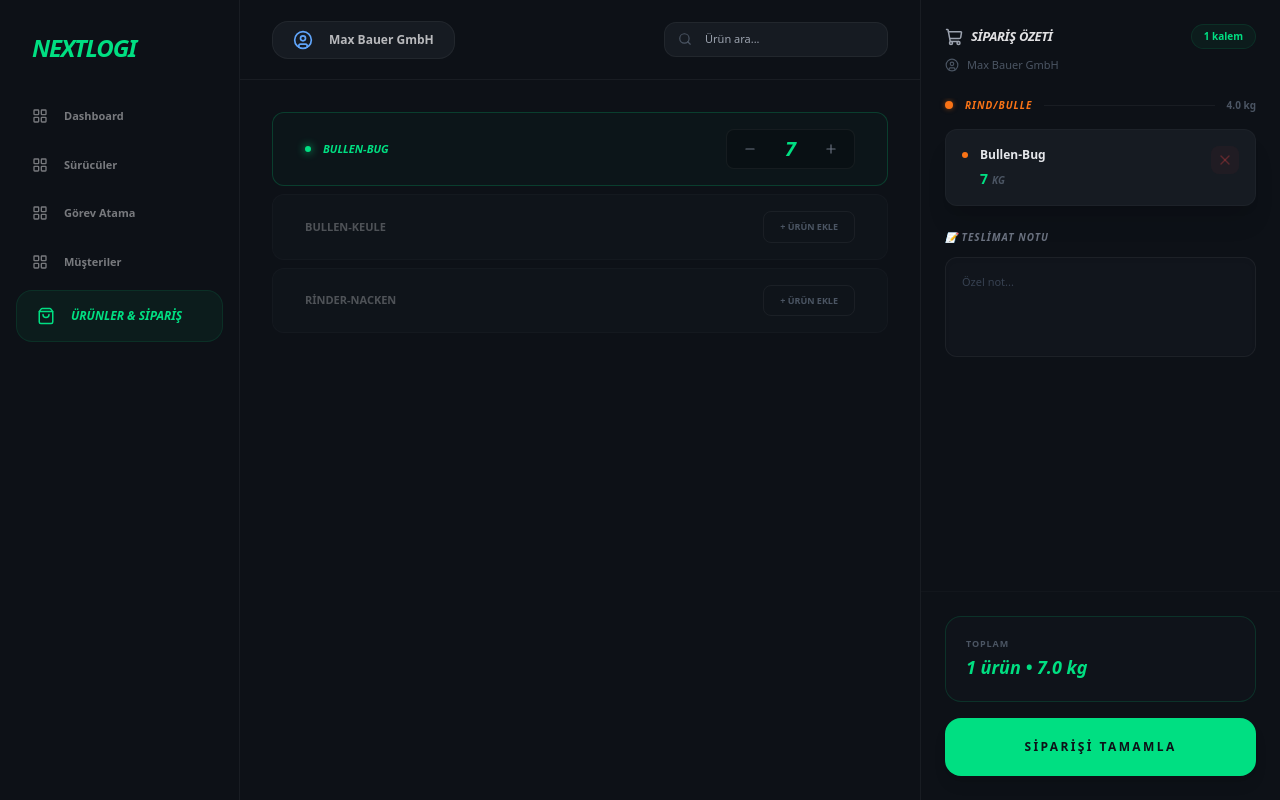
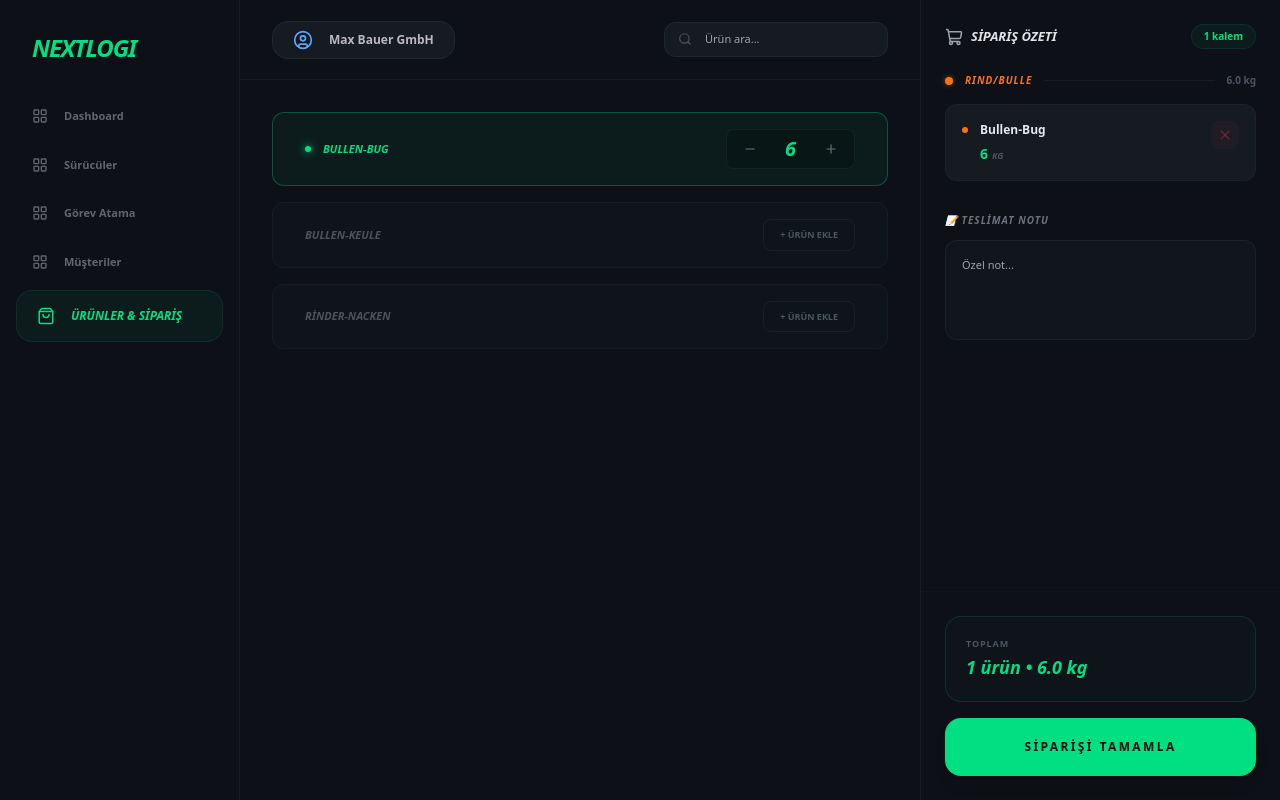
Before and after one commit to takipciberlin-sketch/nextlogi-live, a React (Create React App) app: page / in a window 1280 px wide. Built offline with nearby package versions, Linux system fonts and the light colour scheme.

Commit message:
Sepet içindeki ürünler kategorilerine göre gruplandırıldı ve image_578a00.png görselindeki stil uygulandı.

```diff
--- a/src/App.js
+++ b/src/App.js
@@ -1,48 +1,55 @@
 import React, { useState } from 'react';
 import {
   LayoutGrid, ShoppingBag, Search, ShoppingCart,
-  ArrowLeft, Package, UserCircle, Settings,
-  ChevronLeft, X, Fuel, CreditCard, Plus, Minus
+  UserCircle, X, Plus, Minus
 } from 'lucide-react';
 
-// --- TASARIM SİSTEMİ (Style Guide) ---
-// Görseldeki (image_578a00.png) değerlerin dondurulmuş hali
 const THEME = {
   colors: {
     bgMain: '#0d1117',
     bgCard: '#161b22',
-    primary: '#00df82', // Neon Yeşil
-    secondary: '#f97316', // Turuncu
+    primary: '#00df82',
+    secondary: '#f97316',
     textMain: '#e1e1e3',
-    textMuted: '#484f58',
-    danger: '#ef4444'
-  },
-  radius: {
-    base: '12px',
-    large: '20px',
-    full: '9999px'
+    textMuted: '#484f58'
   }
 };
 
-const FinalLockedUI = () => {
-  const [cart, setCart] = useState({ 5: 7 }); // Görseldeki gibi 7 adet Bullen-Bug
+const FinalApp = () => {
+  // Görseldeki gibi 6.0 kg Bullen-Bug ile başlıyoruz
+  const [cart, setCart] = useState({ 1: 6 });
+
+  // Ürünleri kategorileriyle tanımlıyoruz ki başlıklar kaybolmasın
+  const categories = [
+    {
+      id: "cat1",
+      name: "RIND/BULLE",
+      products: [
+        { id: 1, name: "Bullen-Bug" },
+        { id: 2, name: "Bullen-Keule" },
+        { id: 3, name: "Rinder-Nacken" }
+      ]
+    }
+  ];
 
   const handleUpdate = (id, delta) => {
     setCart(prev => ({ ...prev, [id]: Math.max(0, (prev[id] || 0) + delta) }));
   };
 
+  const totalKg = Object.values(cart).reduce((a, b) => a + b, 0);
+
   return (
     <div className="flex h-screen overflow-hidden font-sans" style={{ backgroundColor: THEME.colors.bgMain, color: THEME.colors.textMain }}>
 
-      {/* SOL SIDEBAR: SABİT GENİŞLİK */}
+      {/* SOL SIDEBAR */}
       <aside className="w-[240px] border-r flex flex-col shrink-0" style={{ borderColor: 'rgba(255,255,255,0.05)' }}>
         <div className="p-8">
           <div className="font-black text-2xl italic tracking-tighter uppercase" style={{ color: THEME.colors.primary }}>NEXTLOGI</div>
         </div>
         <nav className="flex-1 px-4 space-y-2">
           {['Dashboard', 'Sürücüler', 'Görev Atama', 'Müşteriler'].map((item) => (
-            <div key={item} className="flex items-center gap-4 px-4 py-3 font-bold text-[11px] transition-all cursor-pointer opacity-50 hover:opacity-100 group">
-              <LayoutGrid size={16} className="group-hover:text-[#00df82]" /> {item}
+            <div key={item} className="flex items-center gap-4 px-4 py-3 font-bold text-[11px] opacity-40 hover:opacity-100 cursor-pointer transition-all">
+              <LayoutGrid size={16} /> {item}
             </div>
           ))}
           <div className="flex items-center gap-4 px-5 py-4 rounded-2xl border" style={{ backgroundColor: 'rgba(0,223,130,0.05)', color: THEME.colors.primary, borderColor: 'rgba(0,223,130,0.1)' }}>
@@ -51,7 +58,7 @@ const FinalLockedUI = () => {
         </nav>
       </aside>
 
-      {/* MERKEZ PANEL: LİSTE ALANI */}
+      {/* MERKEZ PANEL */}
       <main className="flex-1 flex flex-col min-w-0">
         <header className="h-20 border-b flex items-center justify-between px-8" style={{ borderColor: 'rgba(255,255,255,0.05)' }}>
           <div className="bg-[#161b22] border border-white/[0.05] px-5 py-2 rounded-2xl flex items-center gap-4">
@@ -60,108 +67,104 @@ const FinalLockedUI = () => {
           </div>
           <div className="relative">
             <Search className="absolute left-3.5 top-2.5 text-gray-600" size={14}/>
-            <input type="text" placeholder="Ürün ara..." className="bg-[#161b22] border border-white/5 rounded-xl py-2 pl-10 pr-4 text-[11px] outline-none w-56 focus:border-[#00df82]/30 transition-all"/>
+            <input type="text" placeholder="Ürün ara..." className="bg-[#161b22] border border-white/5 rounded-xl py-2 pl-10 pr-4 text-[11px] outline-none w-56 focus:border-[#00df82]/30"/>
           </div>
         </header>
 
-        <div className="flex-1 overflow-y-auto p-8 space-y-2 custom-scrollbar">
-          {/* Ürün satırı örneği - Bullen Bug (image_577ebd.jpg'deki gibi aktif) */}
-          <div className="flex items-center justify-between p-4 px-8 rounded-xl border border-[#00df82]/20" style={{ backgroundColor: 'rgba(0,223,130,0.02)' }}>
+        <div className="flex-1 overflow-y-auto p-8 space-y-4">
+          {categories[0].products.map((p) => (
+            <div key={p.id} className={`flex items-center justify-between p-4 px-8 rounded-xl border transition-all ${cart[p.id] > 0 ? 'border-[#00df82]/30 bg-[#00df82]/5' : 'border-white/[0.03] bg-[#161b22]/40'}`}>
               <div className="flex items-center gap-3">
-              <div className="w-1.5 h-1.5 rounded-full shadow-[0_0_8px_#00df82]" style={{ backgroundColor: THEME.colors.primary }}/>
-              <span className="text-[11px] font-bold uppercase italic" style={{ color: THEME.colors.primary }}>BULLEN-BUG</span>
+                {cart[p.id] > 0 && <div className="w-1.5 h-1.5 rounded-full shadow-[0_0_8px_#00df82]" style={{ backgroundColor: THEME.colors.primary }}/>}
+                <span className={`text-[11px] font-bold uppercase italic ${cart[p.id] > 0 ? 'text-[#00df82]' : 'opacity-30'}`}>{p.name}</span>
               </div>
+
+              {cart[p.id] > 0 ? (
                 <div className="flex items-center bg-black/20 rounded-lg border border-white/5 p-1 h-10">
-              <button onClick={() => handleUpdate(5, -1)} className="px-3 text-gray-500 hover:text-white"><Minus size={14}/></button>
-              <span className="px-4 font-black text-xl italic" style={{ color: THEME.colors.primary }}>{cart[5] || 0}</span>
-              <button onClick={() => handleUpdate(5, 1)} className="px-3 text-gray-500 hover:text-white"><Plus size={14}/></button>
+                  <button onClick={() => handleUpdate(p.id, -1)} className="px-3 text-gray-500"><Minus size={14}/></button>
+                  <span className="px-4 font-black text-xl italic text-[#00df82]">{cart[p.id]}</span>
+                  <button onClick={() => handleUpdate(p.id, 1)} className="px-3 text-gray-500"><Plus size={14}/></button>
                 </div>
-          </div>
-          {/* Diğer ürünler pasif ve "Ürün Ekle" modunda */}
-          {["Bullen-Keule", "Rinder-Nacken"].map((n, i) => (
-             <div key={i} className="flex items-center justify-between p-4 px-8 rounded-xl border border-white/[0.02] bg-[#161b22]/40">
-                <span className="text-[11px] font-bold uppercase opacity-30">{n}</span>
-                <button className="text-gray-600 font-black text-[9px] border border-white/5 px-4 py-2 rounded-lg hover:bg-white/5">+ ÜRÜN EKLE</button>
+              ) : (
+                <button onClick={() => handleUpdate(p.id, 1)} className="text-gray-600 font-black text-[9px] border border-white/5 px-4 py-2 rounded-lg hover:bg-white/5 transition-all">+ ÜRÜN EKLE</button>
+              )}
             </div>
           ))}
         </div>
       </main>
 
-      {/* SAĞ PANEL: SİPARİŞ ÖZETİ (image_578a00.png'ye göre mühürlendi) */}
-      <aside className="w-[360px] border-l flex flex-col shrink-0" style={{ backgroundColor: THEME.colors.bgMain, borderColor: 'rgba(255,255,255,0.05)' }}>
+      {/* SAĞ PANEL - image_578a00.png'ye GÖRE KATEGORİLER BURADA */}
+      <aside className="w-[360px] border-l flex flex-col shrink-0" style={{ borderColor: 'rgba(255,255,255,0.05)' }}>
 
-        {/* Header */}
         <div className="p-6 pb-2 flex justify-between items-center">
           <div className="flex items-center gap-2">
             <ShoppingCart size={18} className="text-gray-400"/>
-            <h2 className="text-[13px] font-black uppercase italic tracking-tight">Sipariş Özeti</h2>
+            <h2 className="text-[13px] font-black uppercase italic">Sipariş Özeti</h2>
           </div>
           <span className="text-[10px] font-bold px-3 py-1 rounded-full border" style={{ color: THEME.colors.primary, backgroundColor: 'rgba(0,223,130,0.05)', borderColor: 'rgba(0,223,130,0.1)' }}>1 kalem</span>
         </div>
-        <div className="px-6 flex items-center gap-2 text-gray-600 mb-6">
-          <UserCircle size={14}/>
-          <span className="text-[11px] font-medium">Max Bauer GmbH</span>
+
+        <div className="flex-1 overflow-y-auto px-6 mt-4">
+          {categories.map(cat => {
+            // Sadece içinde ürün olan kategorileri göster
+            const catItems = cat.products.filter(p => cart[p.id] > 0);
+            if (catItems.length === 0) return null;
+
+            return (
+              <div key={cat.id} className="mb-8 space-y-4">
+                {/* KATEGORİ BAŞLIĞI - ARTIK SABİT! */}
+                <div className="flex items-center gap-3">
+                  <div className="w-2 h-2 rounded-full shadow-[0_0_5px_rgba(249,115,22,0.5)]" style={{ backgroundColor: THEME.colors.secondary }}/>
+                  <span className="text-[10px] font-black uppercase italic tracking-widest" style={{ color: THEME.colors.secondary }}>{cat.name}</span>
+                  <div className="flex-1 h-[1px] bg-white/[0.05]"/>
+                  <span className="text-[10px] font-bold text-gray-600">{totalKg.toFixed(1)} kg</span>
                 </div>
 
-        <div className="flex-1 overflow-y-auto px-6 space-y-6 custom-scrollbar">
-          {/* Kategori ve Ürün Kartı */}
-          <div className="space-y-4">
-            <div className="flex items-center gap-3">
-              <div className="w-2 h-2 rounded-full shadow-[0_0_5px_rgba(249,115,22,0.5)]" style={{ backgroundColor: THEME.colors.secondary }}/>
-              <span className="text-[10px] font-black uppercase italic tracking-widest" style={{ color: THEME.colors.secondary }}>RIND/BULLE</span>
-              <div className="flex-1 h-[1px] bg-white/[0.05]"/>
-              <span className="text-[10px] font-bold text-gray-600">4.0 kg</span>
-            </div>
-
-            <div className="bg-[#161b22] rounded-xl p-4 border border-white/[0.03] flex justify-between items-start shadow-xl">
+                {/* KATEGORİYE AİT ÜRÜNLER */}
+                {catItems.map(p => (
+                  <div key={p.id} className="bg-[#161b22] rounded-xl p-4 border border-white/[0.03] flex justify-between items-start">
                     <div className="flex gap-3">
                       <div className="w-1.5 h-1.5 rounded-full mt-1.5" style={{ backgroundColor: THEME.colors.secondary }}/>
                       <div>
-                  <div className="text-[12px] font-bold text-gray-200 mb-1">Bullen-Bug</div>
+                        <div className="text-[12px] font-bold text-gray-200 mb-1">{p.name}</div>
                         <div className="flex items-baseline gap-1">
-                    <span className="text-[14px] font-black" style={{ color: THEME.colors.primary }}>{cart[5]}</span>
-                    <span className="text-[10px] font-bold text-gray-600 uppercase italic">kg</span>
+                          <span className="text-[14px] font-black text-[#00df82]">{cart[p.id]}</span>
+                          <span className="text-[9px] font-bold text-gray-600 uppercase italic">KG</span>
                         </div>
                       </div>
                     </div>
-              <button onClick={() => handleUpdate(5, -cart[5])} className="p-1.5 bg-red-500/5 rounded-lg text-red-500/30 hover:text-red-500 transition-colors">
+                    <button onClick={() => handleUpdate(p.id, -cart[p.id])} className="p-1.5 bg-red-500/5 rounded-lg text-red-500/30 hover:text-red-500 transition-colors">
                       <X size={16}/>
                     </button>
                   </div>
+                ))}
               </div>
+            );
+          })}
 
           {/* Not Alanı */}
           <div className="space-y-3">
-            <div className="flex items-center gap-2 text-gray-500 text-[10px] font-black uppercase italic tracking-widest">
-              📝 Teslimat Notu
-            </div>
-            <textarea
-              placeholder="Özel not..."
-              className="w-full bg-[#161b22]/50 border border-white/[0.05] rounded-xl p-4 text-[11px] min-h-[100px] outline-none text-gray-300 placeholder:text-gray-700 resize-none focus:border-white/10 transition-all shadow-inner"
-            />
+            <div className="text-gray-500 text-[10px] font-black uppercase italic tracking-widest">📝 Teslimat Notu</div>
+            <textarea placeholder="Özel not..." className="w-full bg-[#161b22]/50 border border-white/[0.05] rounded-xl p-4 text-[11px] min-h-[100px] outline-none text-gray-300 resize-none focus:border-white/10 shadow-inner"/>
           </div>
         </div>
 
-        {/* Toplam ve Buton: En alta yapışık */}
+        {/* ALT TOPLAM VE BUTON */}
         <div className="p-6 space-y-4 bg-[#0d1117] border-t border-white/[0.02]">
           <div className="bg-[#161b22]/30 border p-5 rounded-2xl" style={{ borderColor: 'rgba(0,223,130,0.15)' }}>
             <div className="text-[9px] text-gray-600 font-bold uppercase mb-1 tracking-widest">Toplam</div>
-            <div className="text-[18px] font-black italic" style={{ color: THEME.colors.primary }}>1 ürün • {cart[5]}.0 kg</div>
+            <div className="text-[18px] font-black italic text-[#00df82]">1 ürün • {totalKg.toFixed(1)} kg</div>
           </div>
 
-          <button className="w-full py-5 rounded-2xl font-black uppercase text-[12px] tracking-[0.2em] transition-all shadow-lg hover:brightness-110 active:scale-[0.98]"
+          <button className="w-full py-5 rounded-2xl font-black uppercase text-[12px] tracking-[0.2em] shadow-lg hover:brightness-110 active:scale-[0.98]"
             style={{ backgroundColor: THEME.colors.primary, color: THEME.colors.bgMain }}>
             Siparişi Tamamla
           </button>
         </div>
       </aside>
 
-      <style jsx>{`
-        .custom-scrollbar::-webkit-scrollbar { width: 4px; }
-        .custom-scrollbar::-webkit-scrollbar-thumb { background: #1a1d23; border-radius: 10px; }
-      `}</style>
     </div>
   );
 };
 
-export default FinalLockedUI;
+export default FinalApp;
```
Lines whose indentation alone changed are shown as unchanged.
